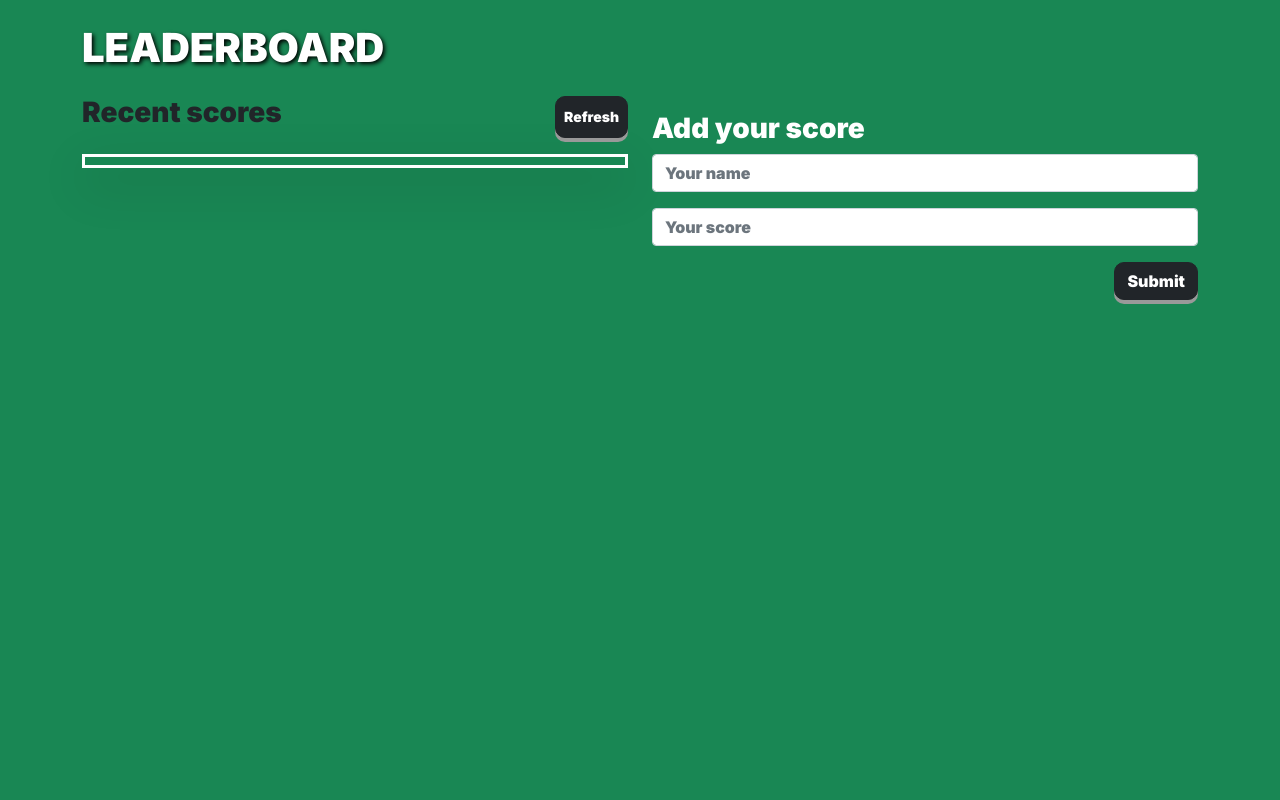
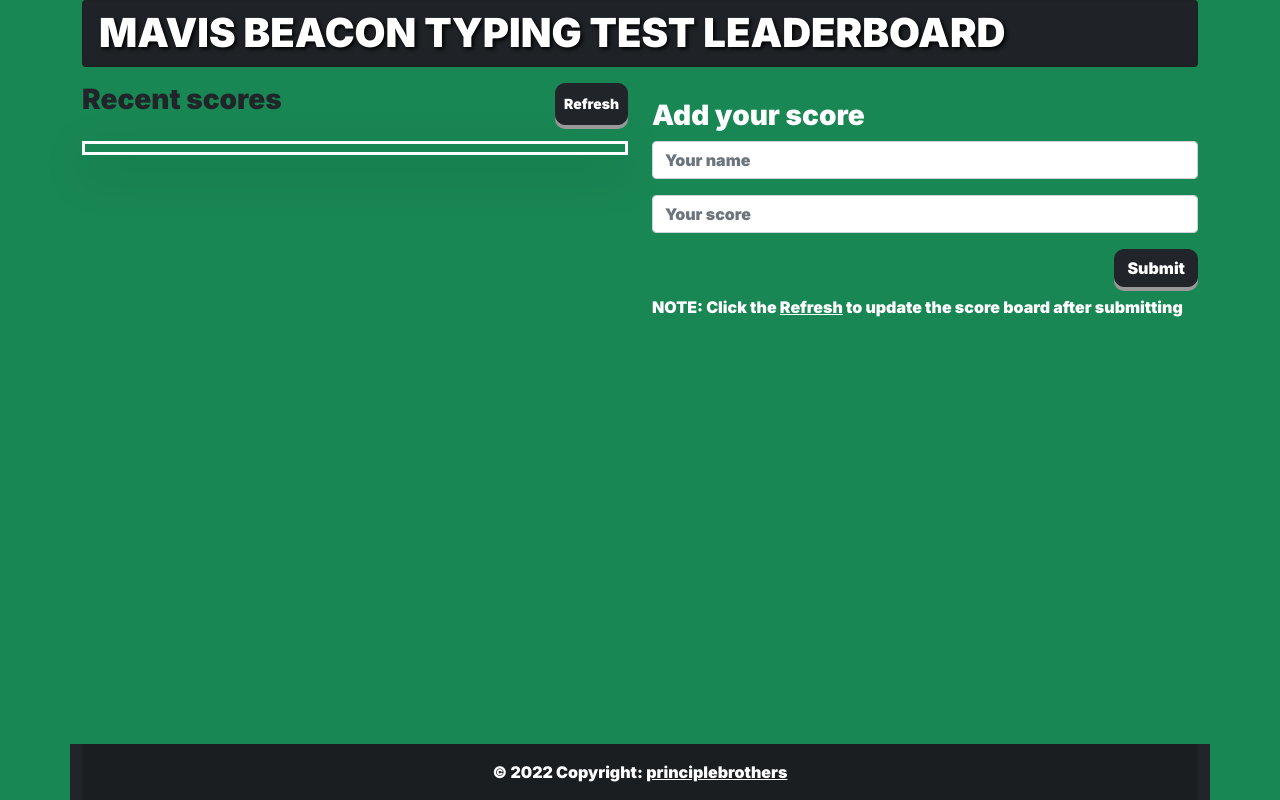
Before and after one commit to principlebrothers/Leaderboard, a website built with webpack: page src/index.html in a window 1280 px wide. Built offline with nearby package versions, Linux system fonts and the light colour scheme; no server answers.

Commit message:
Update header, refesh notice and add footer to index.html

```diff
--- a/src/index.html
+++ b/src/index.html
@@ -30,7 +30,10 @@
   </head>
   <body class="bg-success">
     <div class="container">
-      <h1 class="my-4 text-white">LEADERBOARD</h1>
+      <div class="card bg-dark text-white mb-3">
+        <h1 class="card-header">MAVIS BEACON TYPING TEST LEADERBOARD</h1>
+      </div>
+
       <div class="row">
         <div class="col">
           <div class="d-flex justify-content-between w-3">
@@ -60,10 +63,21 @@
               placeholder="Your score"
               required
             />
-            <button type="submit" class="float-end btn btn-dark">Submit</button>
+            <div class="d-flex justify-content-end">
+              <button type="submit" class="btn btn-dark">Submit</button>
+            </div>
           </form>
+          <p class="text-white mt-2"><strong>NOTE:</strong> Click the <u>Refresh</u> to update the score board after submitting</p>
         </div>
       </div>
     </div>
+    <footer class="bg-dark text-center text-lg-start text-white container fixed-bottom zindex-fixed:1030;">
+      <!-- Copyright -->
+      <div class="text-center p-3" style="background-color: rgba(0, 0, 0, 0.2)">
+        © 2022 Copyright:
+        <a class="text-white" href="https://github.com/principlebrothers/Leaderboard/tree/development">principlebrothers</a>
+      </div>
+      <!-- Copyright -->
+    </footer>
   </body>
 </html>
```
